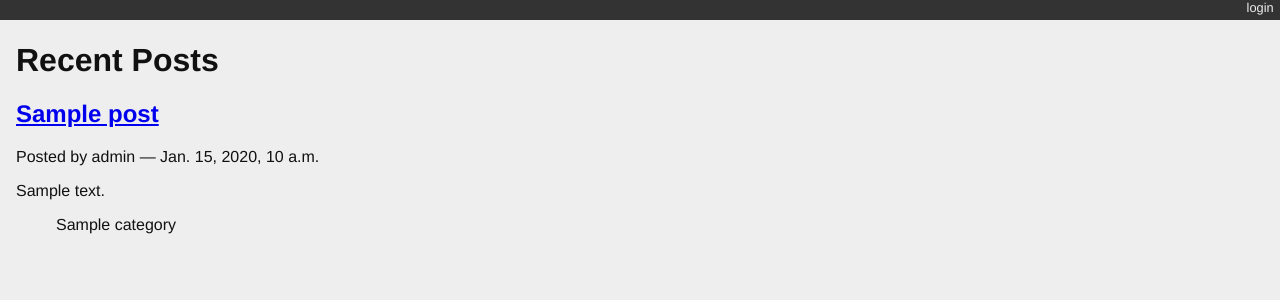
After one commit to humbertojrg/django-blog, a Django app: page / in a window 1280 px wide. The commit adds this page. Shown: the top 300 px of the page. Run offline with Django 3.2, Linux system fonts and the light colour scheme; data comes from the database, SQL or seed files in the repository; tables that the repository leaves empty hold one stand-in row (values such as "Sample post").

Commit message:
adding in assignment

```diff
--- a/blogging/admin.py
+++ b/blogging/admin.py
@@ -1,4 +1,5 @@
 from django.contrib import admin
-from blogging.models import Post
+from blogging.models import Post, Category
 
 admin.site.register(Post)
+admin.site.register(Category)
--- a/blogging/models.py
+++ b/blogging/models.py
@@ -12,3 +12,16 @@ class Post(models.Model):
     created_date = models.DateTimeField(auto_now_add=True)
     modified_date = models.DateTimeField(auto_now=True)
     published_date = models.DateTimeField(blank=True, null=True)
+
+
+class Category(models.Model):
+
+    def __str__(self):
+        return self.name
+
+    class Meta:
+        verbose_name_plural = 'Categories'
+
+    name = models.CharField(max_length=128)
+    description = models.TextField(blank=True)
+    posts = models.ManyToManyField(Post, blank=True, related_name='categories')
--- /dev/null
+++ b/blogging/static/django_blog.css
@@ -0,0 +1,74 @@
+body {
+    background-color: #eee;
+    color: #111;
+    font-family: "HelveticaNeue-Light", "Helvetica Neue Light", "Helvetica Neue", Helvetica, Arial, "Lucida Grande", sans-serif;
+    margin:0;
+    padding:0;
+}
+#container {
+    margin:0;
+    padding:0;
+    margin-top: 0px;
+}
+#header {
+    background-color: #333;
+    border-botton: 1px solid #111;
+    margin:0;
+    padding:0;
+}
+#control-bar {
+    margin: 0em 0em 1em;
+    list-style: none;
+    list-style-type: none;
+    text-align: right;
+    color: #eee;
+    font-size: 80%;
+    padding-bottom: 0.4em;
+}
+#control-bar li {
+    display: inline-block;
+}
+#control-bar li a {
+    color: #eee;
+    padding: 0.5em;
+    text-decoration: none;
+}
+#control-bar li a:hover {
+    color: #cce;
+}
+#content {
+    margin: 0em 1em 1em;
+}
+
+ul#entries {
+    list-style: none;
+    list-style-type: none;
+}
+div.entry {
+    margin-right: 2em;
+    margin-top: 1em;
+    border-top: 1px solid #cecece;
+}
+ul#entries li:first-child div.entry {
+    border-top: none;
+    margin-top: 0em;
+}
+div.entry-body {
+    margin-left: 2em;
+}
+.notification {
+    float: right;
+    text-align: center;
+    width: 25%;
+    padding: 1em;
+}
+.info {
+    background-color: #aae;
+}
+ul.categories {
+    list-style: none;
+    list-style-type: none;
+}
+ul.categories li {
+    display: inline;
+}
--- /dev/null
+++ b/blogging/templates/blogging/list.html
@@ -0,0 +1,22 @@
+{% extends "base.html" %}{% block content %}
+  <h1>Recent Posts</h1>
+  {% comment %} here is where the query happens {% endcomment %}
+  {% for post in posts %}
+  <div class="post">
+  <h2>
+    <a href="{% url 'blog_detail' post.pk %}">{{ post }}</a>
+  </h2>
+    <p class="byline">
+      Posted by {{ post.author.username }} &mdash; {{ post.published_date }}
+    </p>
+    <div class="post-body">
+      {{ post.text }}
+    </div>
+    <ul class="categories">
+      {% for category in post.categories.all %}
+        <li>{{ category }}</li>
+      {% endfor %}
+    </ul>
+  </div>
+  {% endfor %}
+{% endblock %}
--- /dev/null
+++ b/blogging/urls.py
@@ -0,0 +1,16 @@
+# -*- coding: utf-8 -*-
+"""
+Created on Thu Jun 18 18:58:59 2020
+
+@author: Humberto
+"""
+
+from django.urls import path
+from blogging.views import stub_view
+from blogging.views import list_view
+from blogging.views import detail_view
+
+urlpatterns = [
+    path('', list_view, name="blog_index"),
+    path('posts/<int:post_id>/', detail_view, name="blog_detail"),
+]
--- a/blogging/views.py
+++ b/blogging/views.py
@@ -1,3 +1,29 @@
 from django.shortcuts import render
+from django.http import HttpResponse, HttpResponseRedirect, Http404
+from django.template import loader
+from blogging.models import Post
 
-# Create your views here.
+def stub_view(request, *args, **kwargs):
+    body = "Stub View\n\n"
+    if args:
+        body += "Args:\n"
+        body += "\n".join(["\t%s" % a for a in args])
+    if kwargs:
+        body += "Kwargs:\n"
+        body += "\n".join(["\t%s: %s" % i for i in kwargs.items()])
+    return HttpResponse(body, content_type="text/plain")
+
+def list_view(request):
+    published = Post.objects.exclude(published_date__exact=None)
+    posts = published.order_by('-published_date')
+    context = {'posts': posts}
+    return render(request, 'blogging/list.html', context)
+
+def detail_view(request, post_id):
+    published = Post.objects.exclude(published_date__exact=None)
+    try:
+        post = published.get(pk=post_id)
+    except Post.DoesNotExist:
+        raise Http404
+    context = {'post': post}
+    return render(request, 'blogging/detail.html', context)
--- a/mysite/settings.py
+++ b/mysite/settings.py
@@ -120,3 +120,5 @@ USE_TZ = True
 # https://docs.djangoproject.com/en/2.1/howto/static-files/
 
 STATIC_URL = '/static/'
+LOGIN_URL = '/login/'
+LOGIN_REDIRECT_URL = '/'
--- a/mysite/templates/base.html
+++ b/mysite/templates/base.html
@@ -1,9 +1,21 @@
+{% load staticfiles %}
 <!DOCTYPE html>
 <html>
   <head>
     <title>My Django Blog</title>
+    <link type="text/css" rel="stylesheet" href="{% static 'django_blog.css' %}">
   </head>
   <body>
+    <div id="header">  {# header begins here #}
+      <ul id="control-bar">
+      {% if user.is_authenticated %}
+        {% if user.is_staff %}<li><a href="{% url 'admin:index' %}">admin</a></li>{% endif %}
+          <li><a href="{% url 'logout' %}">logout</a></li>
+        {% else %}
+          <li><a href="{% url 'login' %}">login</a></li>
+        {% endif %}
+       </ul>
+     </div>              {# header ends here #}
     <div id="container">
       <div id="content">
       {% block content %}
--- a/mysite/urls.py
+++ b/mysite/urls.py
@@ -16,8 +16,12 @@ Including another URLconf
 
 from django.contrib import admin
 from django.urls import path, include  # <-- Make sure you have both of these imports.
+from django.contrib.auth.views import LoginView, LogoutView
 
 urlpatterns = [
     path('polling/', include('polling.urls')),  # <-- Add this
     path('admin/', admin.site.urls),
+    path('', include('blogging.urls')),
+    path('login/', LoginView.as_view(template_name='login.html'), name="login"),
+    path('logout/', LogoutView.as_view(next_page='/'), name="logout"),
 ]
```
Also changed, not shown: blogging/templates/blogging/detail.html (added, +17 -0 lines), blogging/tests.py (+54 -0 lines), mysite/templates/login.html (added, +9 -0 lines), blogging/migrations/0002_category.py (added).
